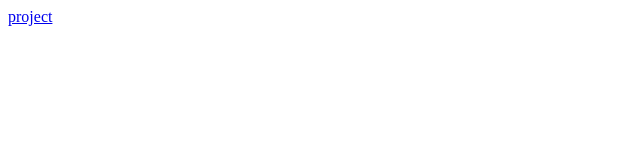
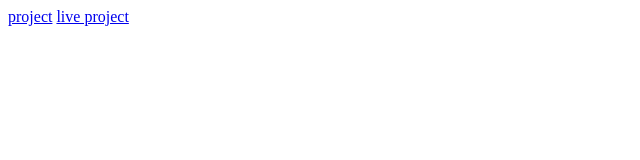
Before and after one commit to Harmi234/css-lecture, a plain HTML site: page index.html in a window 1280 px wide. Shown: the full height of the page, 0-640 px from the left. Drawn offline with Linux system fonts and the light colour scheme.

Commit message:
updated css

```diff
--- a/index.html
+++ b/index.html
@@ -7,5 +7,6 @@
 </head>
 <body>
     <a href="/final-project/index.html">project</a>
+    <a href="/live/index.html">live project</a>
 </body>
 </html>
```
